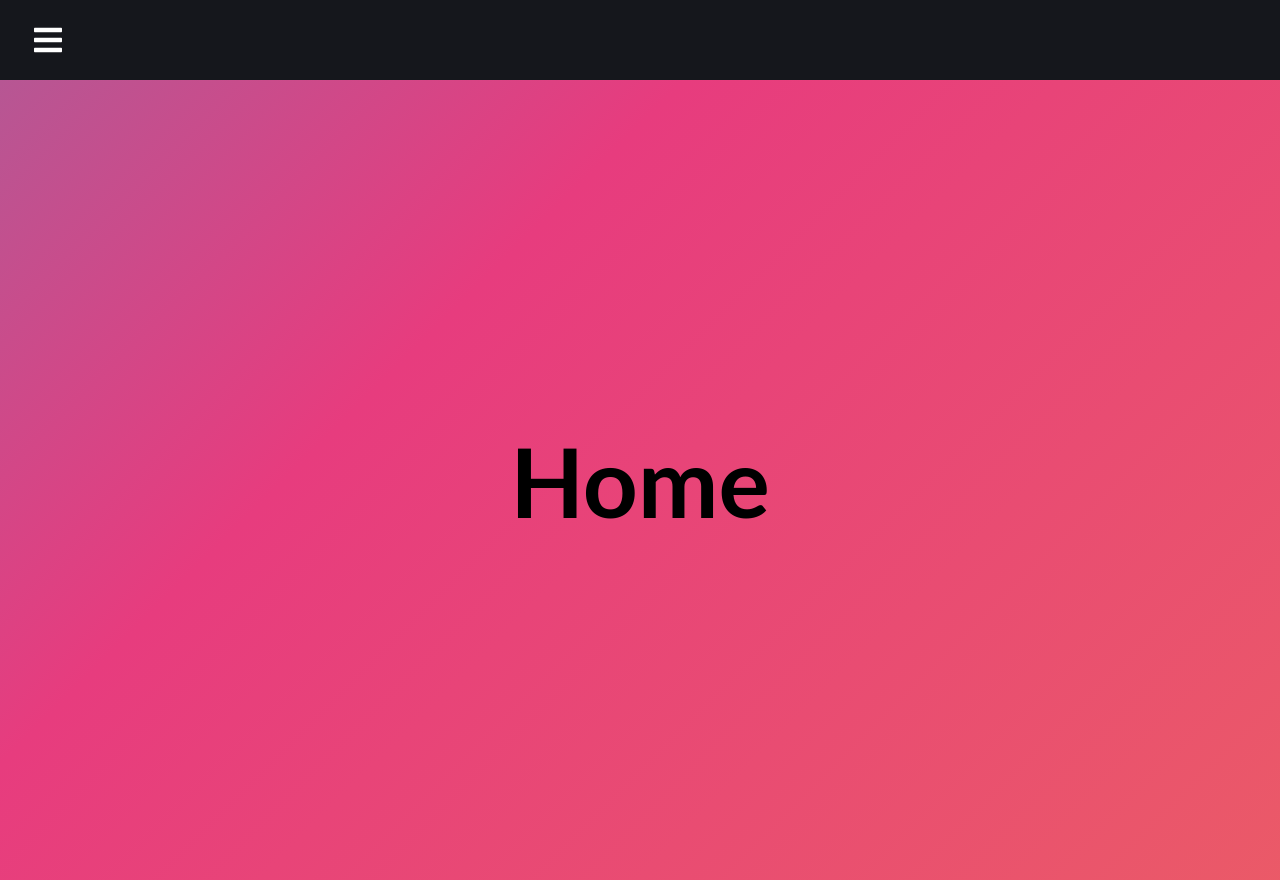
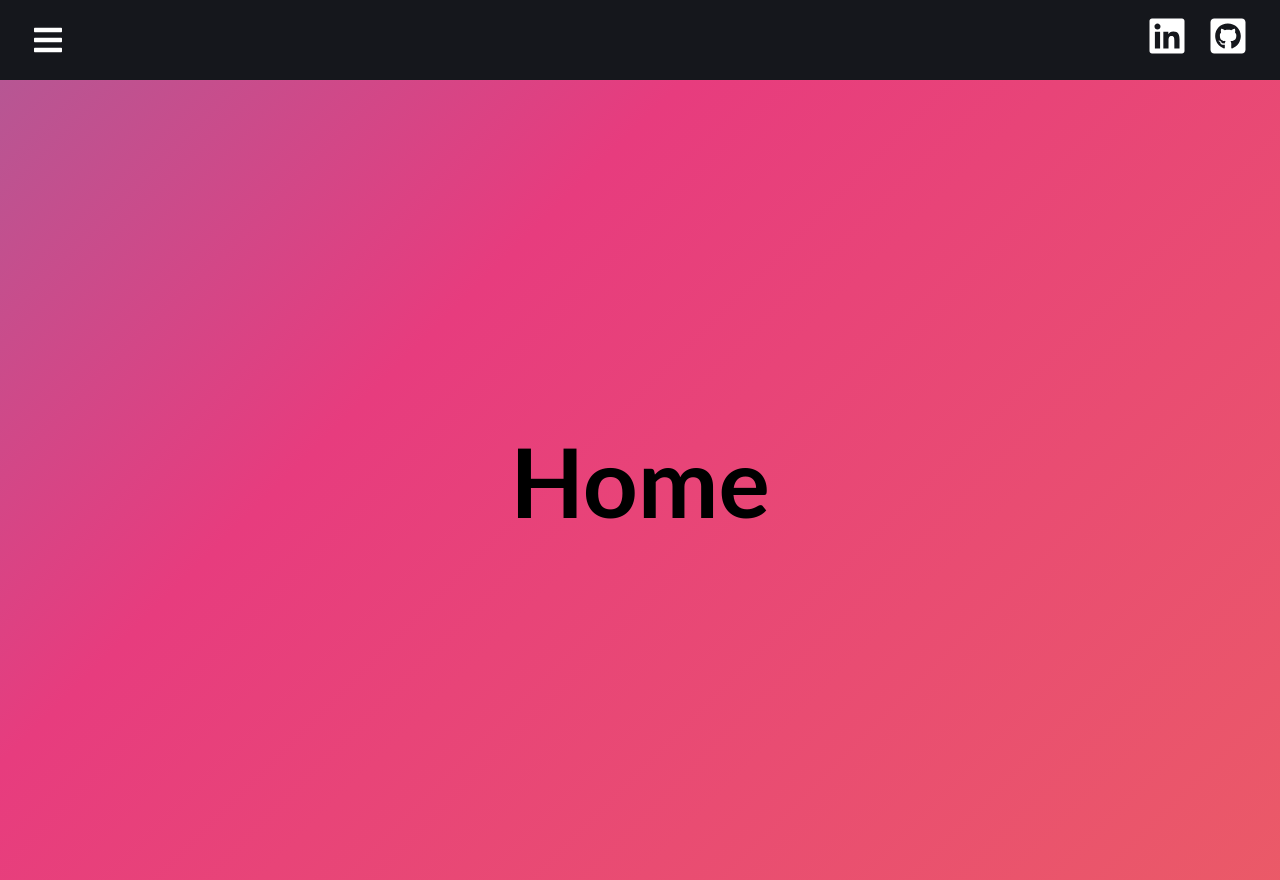
Before and after one commit to raustin9/personal-website-react, a React (Create React App) app: page / in a window 1280 px wide. Built offline with nearby package versions, Linux system fonts and the light colour scheme.

Commit message:
Added linkedin and github links to navbar

```diff
--- a/package.json
+++ b/package.json
@@ -7,12 +7,14 @@
     "@testing-library/react": "^11.2.2",
     "@testing-library/user-event": "^12.6.0",
     "ajv": "^7.0.3",
+    "framer-motion": "^3.1.4",
     "react": "^17.0.1",
     "react-dom": "^17.0.1",
     "react-icons": "^4.1.0",
     "react-router-dom": "^5.2.0",
     "react-scripts": "4.0.1",
     "styled-components": "^5.2.1",
+    "swup": "^2.0.14",
     "web-vitals": "^0.2.4"
   },
   "scripts": {
--- a/src/App.css
+++ b/src/App.css
@@ -18,6 +18,7 @@
   height: 100%;
   width: 100%;
   background: linear-gradient(-45deg , #ee7752 , #e73c7e , #23a6d5 , #23d5ab);
+  /*background: linear-gradient(-45deg , #ff7aa2 , #f20089 , #b100e8 , #b8c0ff);*/
   background-size: 400% 400%;
   animation: gradient 15s  ease infinite;
 }
--- a/src/App.js
+++ b/src/App.js
@@ -7,11 +7,16 @@ import {Projects , PortfolioSite , Project2 , Project3} from './pages/Projects'
 import {Contact} from './pages/Contact'
 import {Music} from './pages/Music'
 
+import { AnimatePresence } from 'framer-motion'
+import GlobalStyle from './globalStyles'
+import { motion } from 'framer-motion'
+
 function App() {
   return (
     <Router>
       <Sidebar />
       <Home />
+
           <Switch>
 
             <Route path="/home" exact component={Home} />
--- /dev/null
+++ b/src/components/Sidebar/Sidebar.css
@@ -0,0 +1,4 @@
+.github-square {
+    color: #fff;
+    font-size: 2rem;
+}
--- a/src/components/Sidebar/Sidebar.js
+++ b/src/components/Sidebar/Sidebar.js
@@ -7,19 +7,19 @@ import {SidebarData} from './SidebarData'
 import SubMenu from './Submenu'
 import { IconContext } from 'react-icons/lib'
 
-/*
-const Header = styled.div`
+import './Sidebar.css'
+
+const Socials = styled.div`
     font-size: 2.5rem;
-    margin-left:
-    padding-right: 8rem;
-    justify-self: right;
+    margin-left: auto;
+    margin-right: 2rem;
+    justify-self: end;
     height: 80px;
-    display: flex;
-    justify-content: right;
+    display:flex;
     align-items: center;
+    justify-content: center;
+    column-gap: 1.3rem;
 `;
-*/
-
 
 const Nav = styled.div`
     background: #15171c;
@@ -68,6 +68,15 @@ const Sidebar = () => {
                     <NavIcon to="#">
                         <FaIcons.FaBars onClick={showSidebar}/>
                     </NavIcon>
+                    <Socials>
+                        <a href="https://www.linkedin.com/in/ralexaustin9/">
+                            <FaIcons.FaLinkedin />
+                        </a>
+                        <a href="https://github.com/raustin9">
+                            <FaIcons.FaGithubSquare />
+                        </a>
+                    </Socials>
+
                 </Nav>
                 <SidebarNav sidebar={sidebar}>
                     <SidebarWrap>
--- /dev/null
+++ b/src/globalStyles.js
@@ -0,0 +1,11 @@
+import {createGlobalStyle} from 'styled-components'
+
+const GlobalStyle = createGlobalStyle`
+    * {
+        margin: 0;
+        padding: 0;
+        box-sizing: border-box;
+    }
+`;
+
+export default GlobalStyle;
```
Also changed, not shown: src/animations/index.js (added), 2 other files (tests, documents, lock files or other folders). Lines whose indentation alone changed are shown as unchanged.
